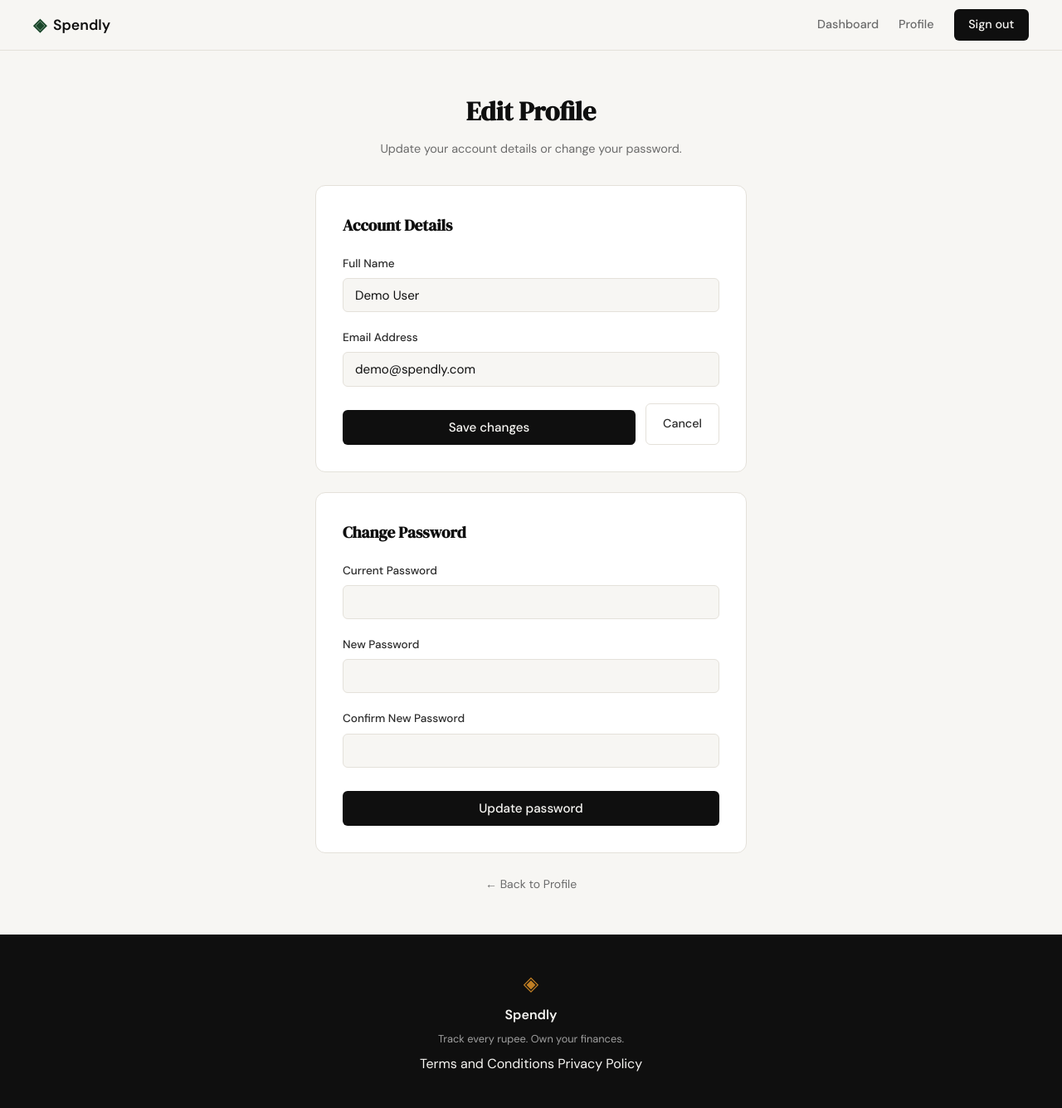
After one commit to vinay2105/spendly, a Flask app: page /profile/edit in a window 1280 px wide. The commit adds this page. Shown: the whole page at 83% size. Run offline with Flask 3, Linux system fonts and the light colour scheme; a user stored in the database is signed in; data comes from the database, SQL or seed files in the repository.

Commit message:
added profile page

```diff
--- a/app.py
+++ b/app.py
@@ -1,3 +1,4 @@
+from datetime import datetime
 from flask import Flask, render_template, request, redirect, url_for, flash, session
 from werkzeug.security import generate_password_hash, check_password_hash
 from database.db import get_db, init_db, seed_db
@@ -125,7 +126,121 @@ def dashboard():
 
 @app.route("/profile")
 def profile():
-    return "Profile page — coming in Step 4"
+    if not session.get("user_id"):
+        return redirect(url_for("login"))
+
+    conn = get_db()
+    try:
+        user = conn.execute(
+            "SELECT id, name, email, created_at FROM users WHERE id = ?",
+            (session["user_id"],),
+        ).fetchone()
+    finally:
+        conn.close()
+
+    member_since = datetime.strptime(user["created_at"][:10], "%Y-%m-%d").strftime("%B %d, %Y")
+    return render_template("profile.html", user=user, member_since=member_since)
+
+
+@app.route("/profile/edit", methods=["GET", "POST"])
+def profile_edit():
+    if not session.get("user_id"):
+        return redirect(url_for("login"))
+
+    if request.method == "POST":
+        name  = request.form.get("name", "").strip()
+        email = request.form.get("email", "").strip()
+
+        errors = []
+        if not name:
+            errors.append("Name is required.")
+        if not email:
+            errors.append("Email is required.")
+        elif "@" not in email:
+            errors.append("Please enter a valid email address.")
+
+        if not errors:
+            conn = get_db()
+            try:
+                taken = conn.execute(
+                    "SELECT id FROM users WHERE email = ? AND id != ?",
+                    (email, session["user_id"]),
+                ).fetchone()
+                if taken:
+                    errors.append("That email is already in use by another account.")
+                else:
+                    conn.execute(
+                        "UPDATE users SET name = ?, email = ? WHERE id = ?",
+                        (name, email, session["user_id"]),
+                    )
+                    conn.commit()
+                    session["user_name"] = name
+                    flash("Profile updated successfully.", "success")
+                    return redirect(url_for("profile"))
+            finally:
+                conn.close()
+
+        for msg in errors:
+            flash(msg, "error")
+        return redirect(url_for("profile_edit"))
+
+    conn = get_db()
+    try:
+        user = conn.execute(
+            "SELECT id, name, email FROM users WHERE id = ?",
+            (session["user_id"],),
+        ).fetchone()
+    finally:
+        conn.close()
+
+    return render_template("profile_edit.html", user=user)
+
+
+@app.route("/profile/password", methods=["POST"])
+def profile_password():
+    if not session.get("user_id"):
+        return redirect(url_for("login"))
+
+    current = request.form.get("current_password", "").strip()
+    new     = request.form.get("new_password", "").strip()
+    confirm = request.form.get("confirm_password", "").strip()
+
+    errors = []
+    if not current:
+        errors.append("Current password is required.")
+    if not new:
+        errors.append("New password is required.")
+    elif len(new) < 8:
+        errors.append("New password must be at least 8 characters.")
+    if not confirm:
+        errors.append("Please confirm your new password.")
+    elif new and new != confirm:
+        errors.append("Passwords do not match.")
+
+    if errors:
+        for msg in errors:
+            flash(msg, "error")
+        return redirect(url_for("profile_edit"))
+
+    conn = get_db()
+    try:
+        row = conn.execute(
+            "SELECT password_hash FROM users WHERE id = ?",
+            (session["user_id"],),
+        ).fetchone()
+        if not check_password_hash(row["password_hash"], current):
+            flash("Current password is incorrect.", "error")
+            return redirect(url_for("profile_edit"))
+        conn.execute(
+            "UPDATE users SET password_hash = ? WHERE id = ?",
+            (generate_password_hash(new), session["user_id"]),
+        )
+        conn.commit()
+    finally:
+        conn.close()
+
+    flash("Password updated successfully.", "success")
+    return redirect(url_for("profile"))
 
 
 @app.route("/expenses/add")
--- a/templates/base.html
+++ b/templates/base.html
@@ -26,7 +26,8 @@
             </a>
             <div class="nav-links">
                 {% if session.get('user_id') %}
-                    <span class="nav-user">Hi, {{ session.get('user_name') }}</span>
+                    <a href="{{ url_for('dashboard') }}">Dashboard</a>
+                    <a href="{{ url_for('profile') }}">Profile</a>
                     <a href="{{ url_for('logout') }}" class="nav-cta">Sign out</a>
                 {% else %}
                     <a href="{{ url_for('login') }}">Sign in</a>
--- /dev/null
+++ b/templates/profile_edit.html
@@ -0,0 +1,65 @@
+{% extends "base.html" %}
+
+{% block title %}Edit Profile — Spendly{% endblock %}
+
+{% block content %}
+<section class="auth-section">
+    <div class="auth-container" style="max-width: 520px;">
+
+        <div class="auth-header">
+            <h1 class="auth-title">Edit Profile</h1>
+            <p class="auth-subtitle">Update your account details or change your password.</p>
+        </div>
+
+        <div class="auth-card" style="margin-bottom: 1.5rem;">
+            <h2 class="feature-title" style="margin-bottom: 1.25rem;">Account Details</h2>
+            <form method="POST" action="{{ url_for('profile_edit') }}">
+                <div class="form-group">
+                    <label for="name">Full Name</label>
+                    <input type="text" id="name" name="name" class="form-input"
+                           value="{{ user.name }}" required>
+                </div>
+                <div class="form-group">
+                    <label for="email">Email Address</label>
+                    <input type="email" id="email" name="email" class="form-input"
+                           value="{{ user.email }}" required>
+                </div>
+                <div style="display: flex; gap: 0.75rem;">
+                    <button type="submit" class="btn-submit" style="flex: 1;">Save changes</button>
+                    <a href="{{ url_for('profile') }}" class="btn-ghost"
+                       style="display: flex; align-items: center; justify-content: center; flex-shrink: 0; padding: 0 1.25rem;">Cancel</a>
+                </div>
+            </form>
+        </div>
+
+        <div class="auth-card">
+            <h2 class="feature-title" style="margin-bottom: 1.25rem;">Change Password</h2>
+            <form method="POST" action="{{ url_for('profile_password') }}">
+                <div class="form-group">
+                    <label for="current_password">Current Password</label>
+                    <input type="password" id="current_password" name="current_password"
+                           class="form-input" required>
+                </div>
+                <div class="form-group">
+                    <label for="new_password">New Password</label>
+                    <input type="password" id="new_password" name="new_password"
+                           class="form-input" required>
+                </div>
+                <div class="form-group">
+                    <label for="confirm_password">Confirm New Password</label>
+                    <input type="password" id="confirm_password" name="confirm_password"
+                           class="form-input" required>
+                </div>
+                <button type="submit" class="btn-submit">Update password</button>
+            </form>
+        </div>
+
+        <p style="text-align: center; margin-top: 1.5rem;">
+            <a href="{{ url_for('profile') }}" style="font-size: 0.875rem; color: var(--ink-muted);">
+                ← Back to Profile
+            </a>
+        </p>
+
+    </div>
+</section>
+{% endblock %}
```
Also changed, not shown: static/css/style.css (+130 -0 lines), templates/profile.html (added, +42 -0 lines), .claude/specs/04-profile-page-design.md (added).
